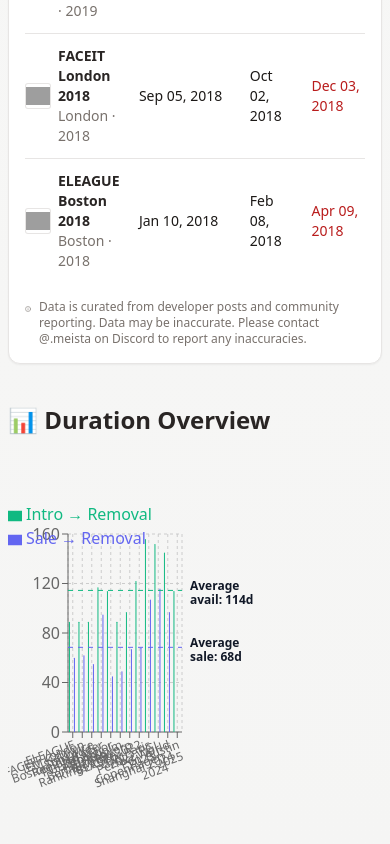
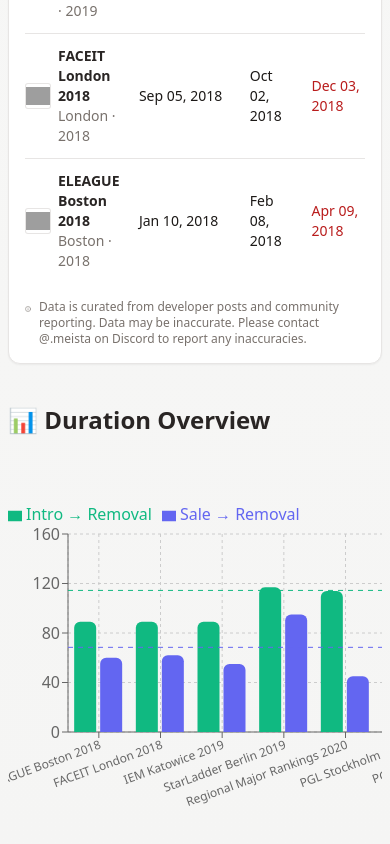
Before and after one commit to meistaGG/cs2-major-sale-tracker, a React (Vite) app: page / in a window 390 px wide. Shown: the part 1746-2590 px from the top of the page. Built offline with nearby package versions, Linux system fonts and the light colour scheme; grey boxes are pictures that could not be loaded.

Commit message:
Make graph responsive on mobile

```diff
--- a/src/app.tsx
+++ b/src/app.tsx
@@ -512,6 +512,8 @@
           <h2 className="text-2xl font-bold text-stone-800 mb-4">
             📊 Duration Overview
           </h2>
+          <div className="overflow-x-auto">
+            <div style={{ width: 1000 }}>
               <ResponsiveContainer width="100%" height={360}>
                 <BarChart
                   data={chartData}
@@ -579,5 +581,7 @@
             </div>
           </div>
         </div>
+      </div>
+    </div>
   );
 }
```
Lines whose indentation alone changed are shown as unchanged.
